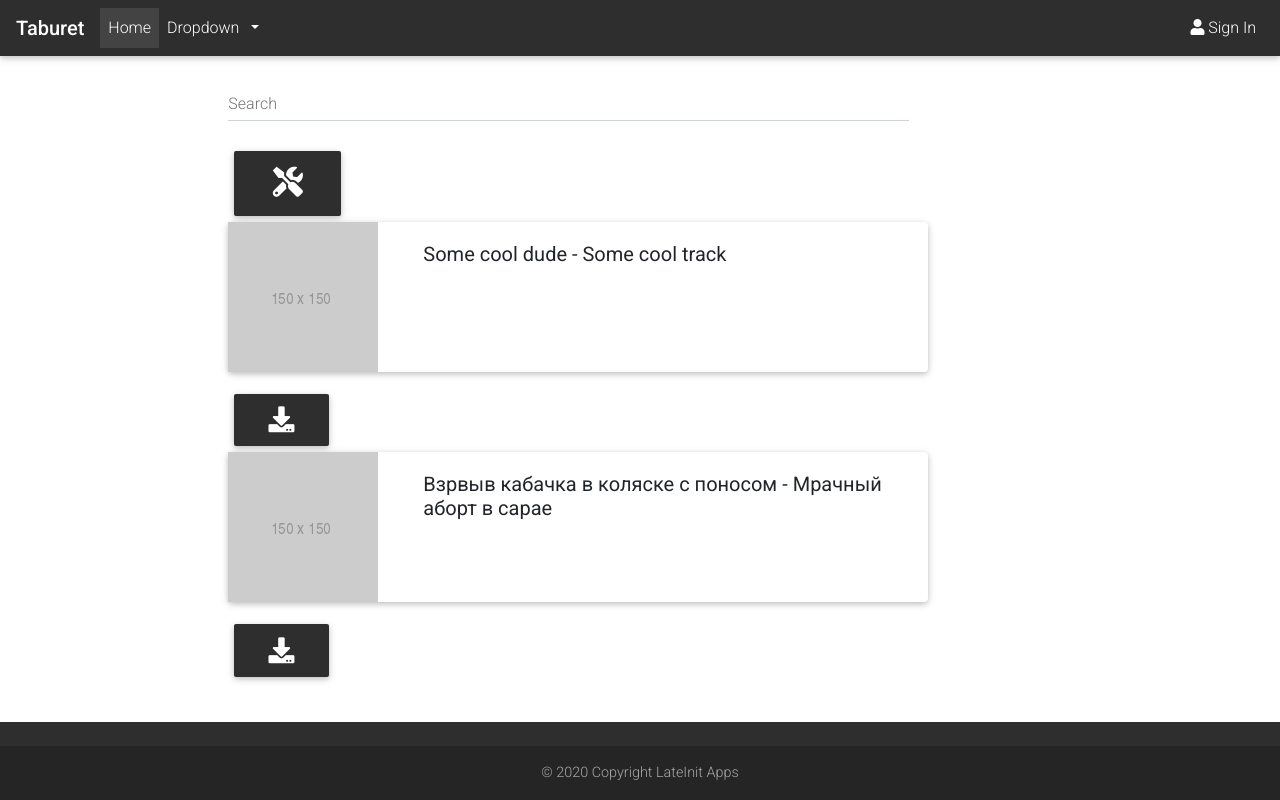
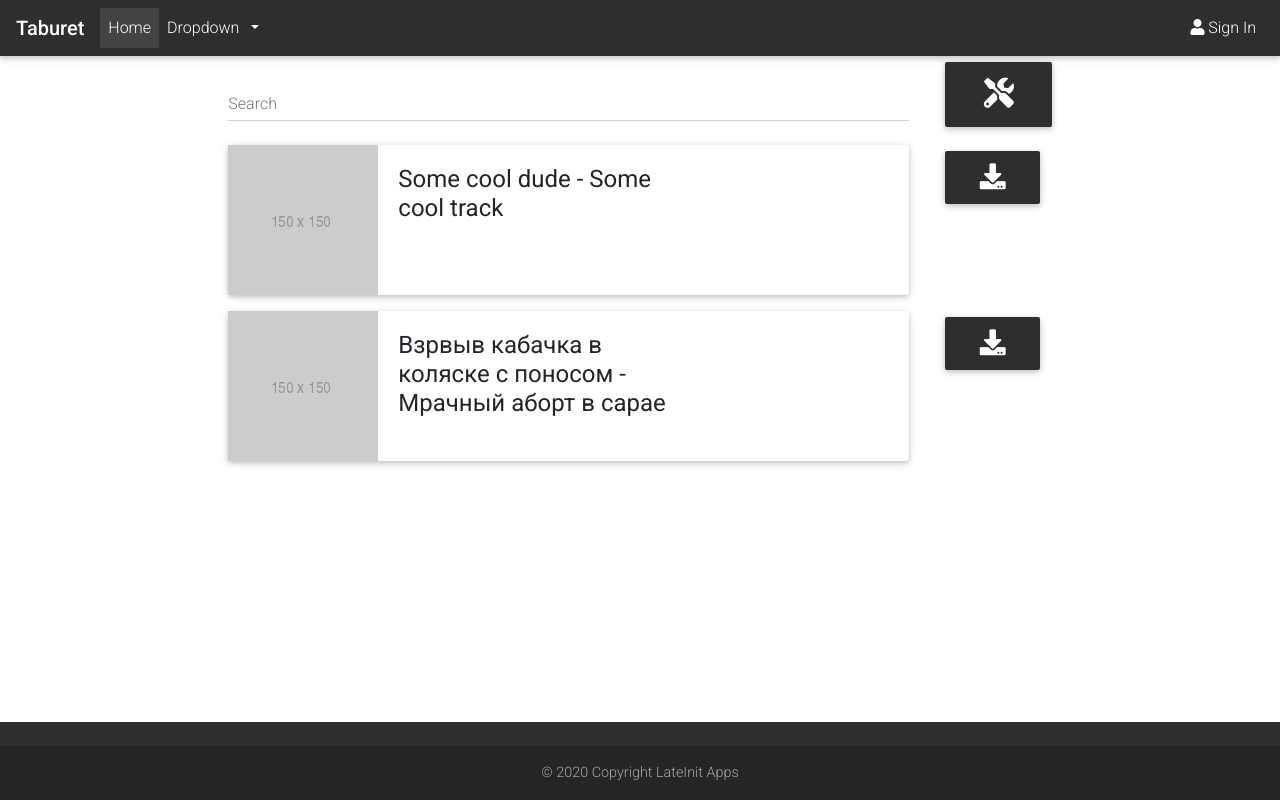
Before and after one commit to lateinit-apps/guitar-app, a React (Create React App) app in the folder vanguarde/: page / in a window 1280 px wide. Built offline with nearby package versions, Linux system fonts and the light colour scheme.

Commit message:
Fix buttons positioning

```diff
--- a/vanguarde/src/components/MainPage.jsx
+++ b/vanguarde/src/components/MainPage.jsx
@@ -31,11 +31,11 @@ class MainPage extends Component {
 
                     </MDBCol>
                     <MDBCol md={8}>
-                        <MDBRow>
-                            <MDBCol md={10}>
+                        <MDBRow className={"d-flex flex-row"}>
+                            <MDBCol md="10">
                                 <MDBInput label="Search"/>
                             </MDBCol>
-                            <MDBCol><MDBBtn floating size="lg" color="elegant" onClick={this.handleSearchOptionClick}>
+                            <MDBCol  md="2"><MDBBtn floating size="lg" color="elegant" onClick={this.handleSearchOptionClick}>
                                 <MDBIcon icon="tools" size="2x"/>
                             </MDBBtn></MDBCol>
                         </MDBRow>
--- a/vanguarde/src/components/SongCard.jsx
+++ b/vanguarde/src/components/SongCard.jsx
@@ -1,7 +1,7 @@
 import {
     MDBCard,
     MDBCardBody,
-    MDBContainer, MDBRow, MDBIcon, MDBBtn
+    MDBContainer, MDBRow, MDBIcon, MDBBtn, MDBCol
 } from "mdbreact";
 import React, {Component} from "react";
 import placeholder from "../assets/150.png";
@@ -11,25 +11,29 @@ export class SongCard extends Component {
     render() {
         return (
 
-            <MDBContainer fluid className={'pl-0'}>
-                <MDBCard className="align-middle mb-3 text-left" style={{maxWidth: "700px"}}>
-                    <div className="row no-gutters">
-                        <div className="col-md-3">
+            <MDBRow className={'pl-0'}>
+                    <MDBCol md="10">
+                        <MDBCard className="align-middle mb-3 text-left">
+                            <div  className="row no-gutters">
+                                <div className="col-md-1" style={{minWidth: "150px"}}>
                                     <img src={placeholder} alt="thumbnail"
                                     />
                                 </div>
-                        <div className="col-md-9">
+                                <div className="col-md-6">
                                     <div className="card-body">
-                                <h5 className="card-title">{this.props.artist} -  {this.props.trackName} </h5>
+                                        <h4 className="card-title">{this.props.artist} -  {this.props.trackName} </h4>
                                     </div>
                                 </div>
                             </div>
                         </MDBCard>
-                <MDBBtn className={"alignRight"} color="elegant">
+                    </MDBCol>
+                    <MDBCol md="2">
+                        <MDBBtn className={"alignRigh"} color="elegant">
                             <MDBIcon className="float-left" icon="download" size="2x"/>
                         </MDBBtn>
+                    </MDBCol>
 
-            </MDBContainer>
+            </MDBRow>
 
         );
     }
```
Lines whose indentation alone changed are shown as unchanged.
